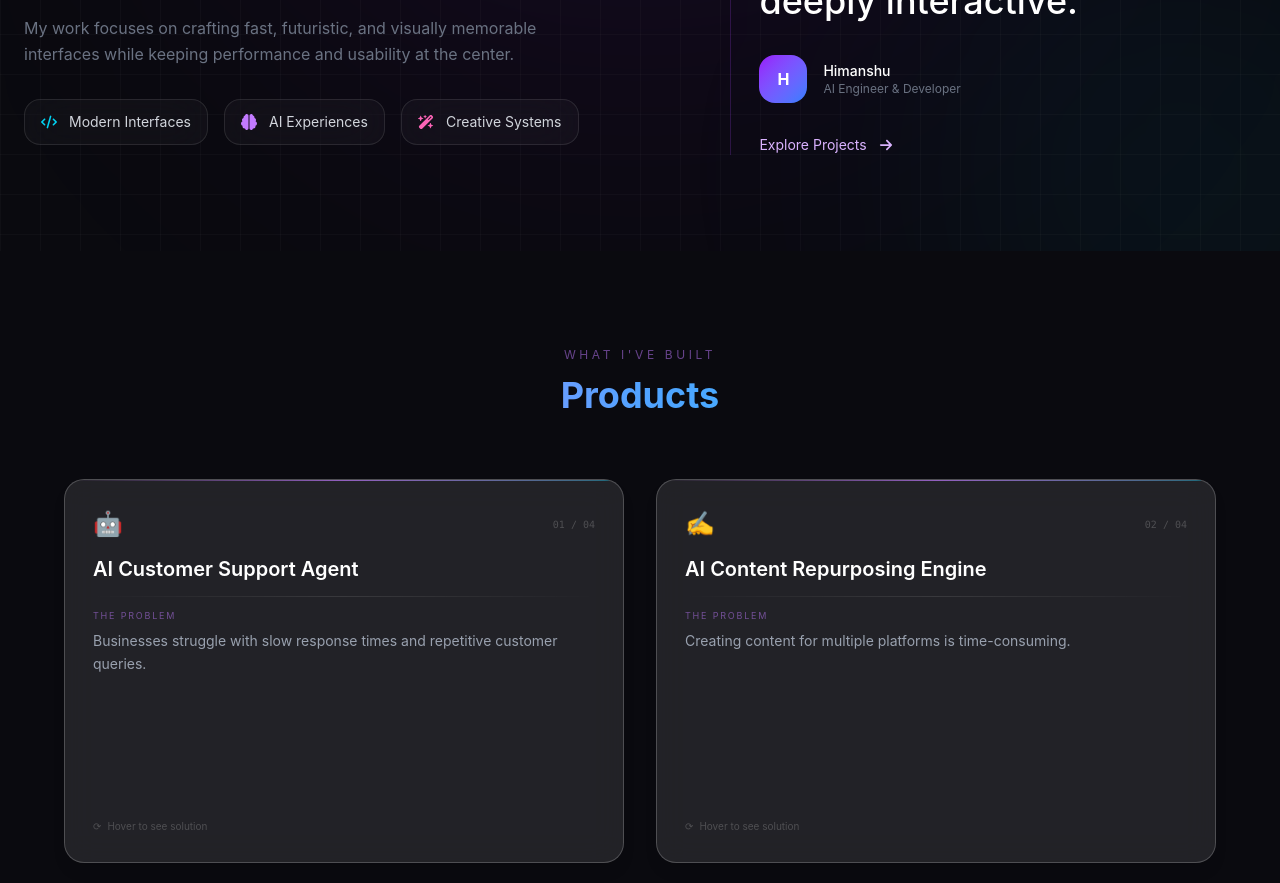
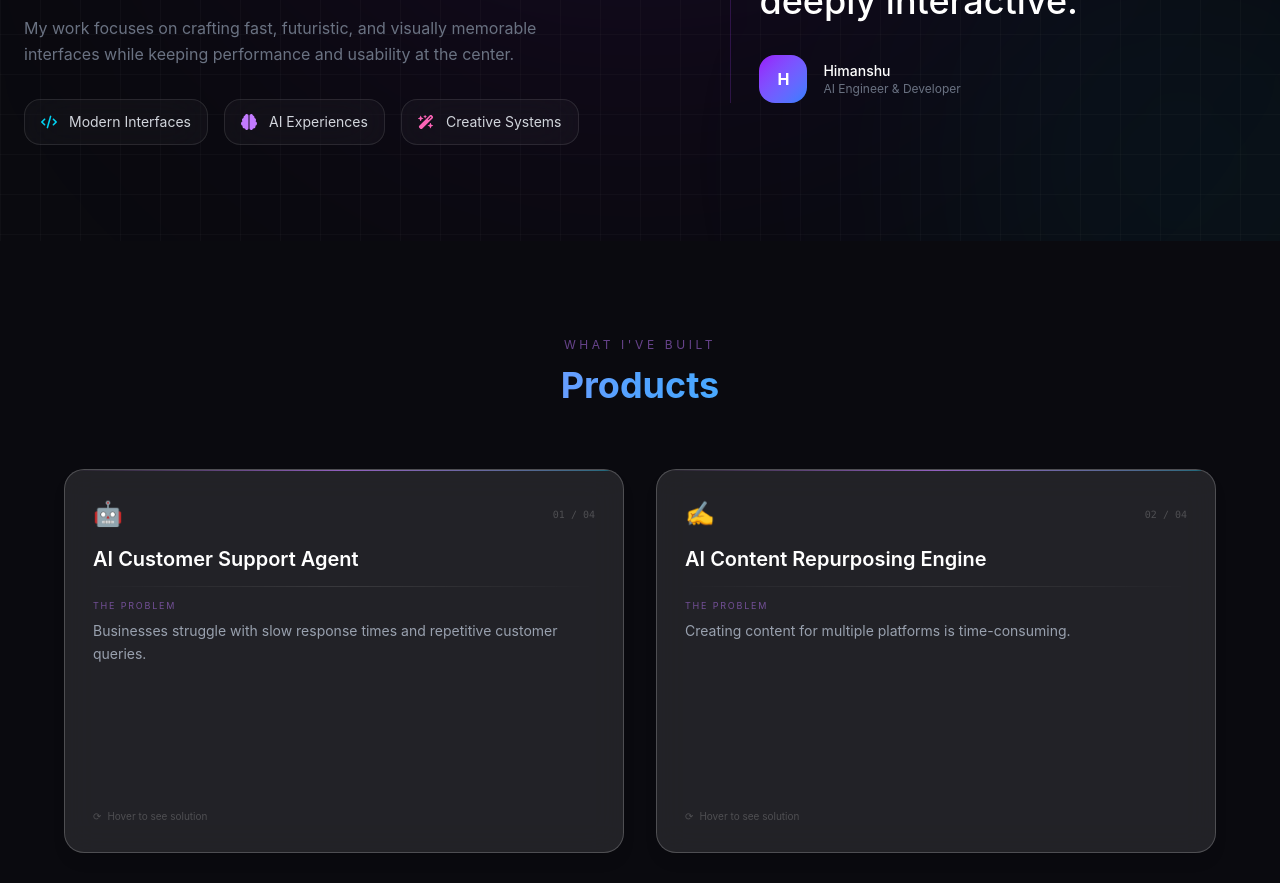
Before and after one commit to Himanshu110109/portfolio, a React (Vite) app: page / in a window 1280 px wide. Shown: the part 1300-2183 px from the top of the page. Built offline with nearby package versions, Linux system fonts and the light colour scheme.

Commit message:
Update About.jsx

```diff
--- a/src/components/About.jsx
+++ b/src/components/About.jsx
@@ -173,16 +173,6 @@ export default function About() {
                     </p>
                   </div>
                 </div>
-
-                {/* CTA */}
-                <button className="group flex items-center gap-3 mt-8 text-sm text-purple-300 hover:text-white transition">
-
-                  <span>
-                    Explore Projects
-                  </span>
-
-                  <FaArrowRight className="group-hover:translate-x-1 transition-transform" />
-                </button>
               </div>
             </div>
           </motion.div>
```
